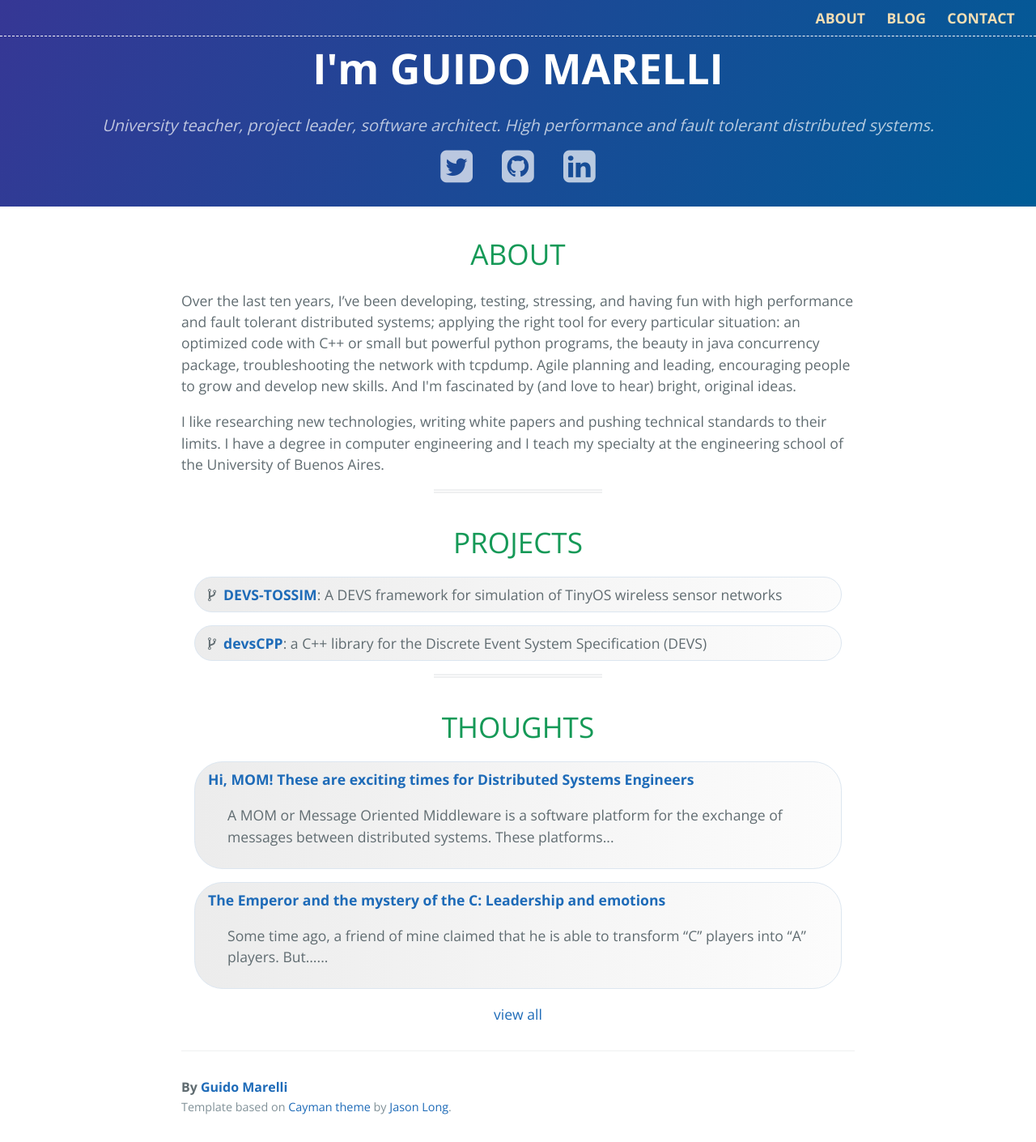
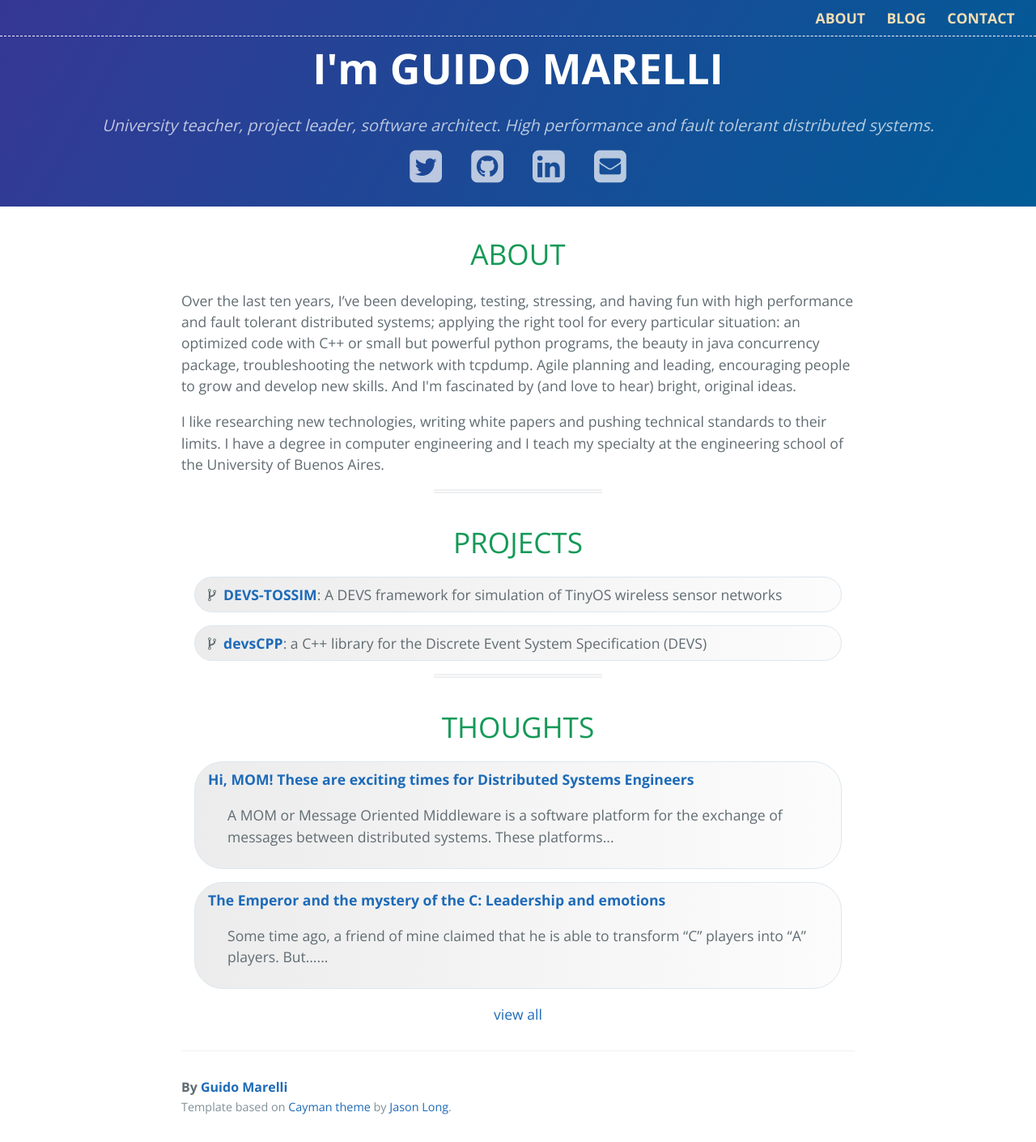
Before and after one commit to rgmarelli/rgmarelli.github.io, a Jekyll site: the page built from index.html, in a window 1280 px wide. Shown: the whole page at 81% size. Built offline with Jekyll 4.4.1, drawn with Linux system fonts in a browser that asks for light colours; nearby versions of some CDN libraries.

Commit message:
Added: email button

```diff
--- a/_includes/page-header.html
+++ b/_includes/page-header.html
@@ -18,4 +18,7 @@
   <a class="btn" href="https://www.linkedin.com/in/{{ site.linkedin_username }}">
     <i class="fa fa-linkedin-square"></i>
   </a>
+  <a class="btn" href="mailto:{{ site.email }}">
+    <i class="fa fa-envelope-square"></i>
+  </a>
 </section>
```
